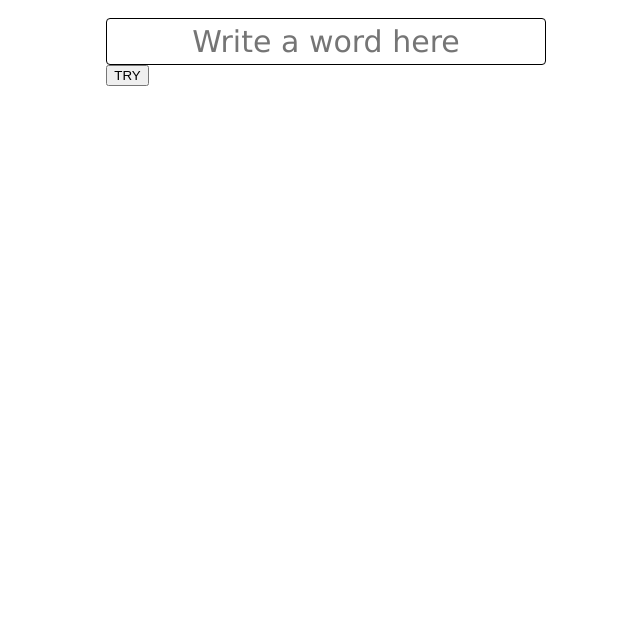
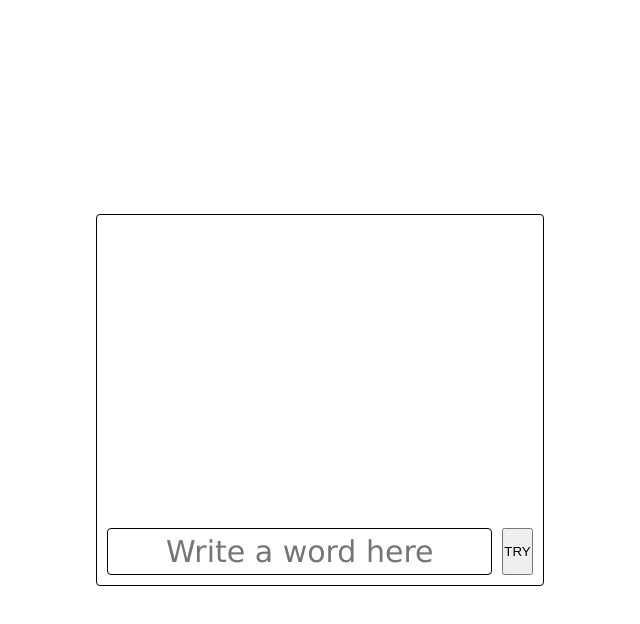
Before and after one commit to matias-ortubia/react-wordle, a React (Vite) app: page / in a window 1280 px wide. Shown: the top 624 px of the page, without its empty margins (320-960 px from the left). Built offline with nearby package versions, Linux system fonts and the light colour scheme.

Commit message:
Change: styles

```diff
--- a/src/App.css
+++ b/src/App.css
@@ -1,4 +1,4 @@
-#root {
+* {
   margin: 0;
   padding: 0;
 }
@@ -6,20 +6,39 @@
 html {
   font-family: 'Lucida Sans', 'Lucida Sans Regular', 'Lucida Grande', 'Lucida Sans Unicode', Geneva, Verdana, sans-serif;
   font-size: 62.5%;
+  height: 100%;
 }
 
 body {
+  height: 100%;
+  margin: 0;
+  /*
   display: flex;
   flex-flow: column nowrap;
   justify-content: center;
-  align-items: center;
+  align-items: center;*/
+}
+
+#root {
+  height: 100%;
 }
 
 main {
+  height: 100%;
   display: flex;
   flex-flow: column nowrap;
   justify-content: center;
   align-items: center;
   gap: 10px;
-  width: 80vw;
 }
+
+.game-container {
+  border: 1px solid #000;
+  border-radius: 4px;
+  padding: 10px;
+  display: flex;
+  flex-flow: column nowrap;
+  justify-content: center;
+  align-items: center;
+  gap: 2.5rem;
+}
--- a/src/App.jsx
+++ b/src/App.jsx
@@ -1,41 +1,34 @@
-import { useState } from 'react';
-import { WordsContainer, WordInputPanel } from './components';
-import { Word } from './components';
-import { compareWords } from './utils/compareWord';
-import './App.css';
+import { useState } from "react";
+import { WordsContainer, WordInputPanel } from "./components";
+import { Word } from "./components";
+import { compareWords } from "./utils/compareWord";
+import "./App.css";
 
 function App() {
-  /*const [words, setWords] = useState([]);
-  const [currentResult, setCurrentResult] = useState([]);
-*/
   const [tries, setTries] = useState([]);
-/*
-  const handleSubmit = (word) => {
-    const result = compareWords(word);
-    setCurrentResult(result);
-    setWords(prevWords => [...prevWords, word]);
-  };
-*/
+  // const [isGameOver, setGameOver] = useState(false);
 
   const handleSubmit = (word) => {
     const result = compareWords(word);
-    setTries(prevTries => [...prevTries, { word: word, result: result }]);
+    setTries((prevTries) => [...prevTries, { word: word, result: result }]);
   };
-
-  console.log("aa");
 
   return (
     <main>
-      <WordsContainer>
-        { tries.map((word, i) => {
-          return (
-            <Word result={ word.result } key={ i }>{ word.word }</Word>
-          );
-        }) }
-      </WordsContainer>
-      <WordInputPanel handleSubmit={ handleSubmit } />
+      <div className="game-container">
+        <WordsContainer>
+          {tries.map((word, i) => {
+            return (
+              <Word result={word.result} key={i}>
+                {word.word}
+              </Word>
+            );
+          })}
+        </WordsContainer>
+        <WordInputPanel handleSubmit={handleSubmit} />
+      </div>
     </main>
   );
 }
 
-export default App
+export default App;
--- a/src/components/word/word.module.css
+++ b/src/components/word/word.module.css
@@ -1,5 +1,5 @@
 .wordContainer {
     display: flex;
     flex-flow: row nowrap;
-    gap: 5px;
+    gap: 0.5rem;
 }
--- a/src/components/wordInputPanel/WordInputPanel.jsx
+++ b/src/components/wordInputPanel/WordInputPanel.jsx
@@ -2,6 +2,7 @@ import { useState } from 'react';
 import { PropTypes } from 'prop-types';
 import { WordInput } from './wordInput/WordInput';
 import { WordInputButton } from './wordInputButton/WordInputButton';
+import styles from './wordInputPanel.module.css';
 
 const WordInputPanel = ({ handleSubmit }) => {
     const [buffer, setBuffer] = useState("");
@@ -11,7 +12,7 @@ const WordInputPanel = ({ handleSubmit }) => {
     };
 
     return (
-        <div className="panelContainer">
+        <div className={ styles.panelContainer }>
             <WordInput input={ buffer }
                        handleTyping={ handleTyping }
                        handleSubmit={ handleSubmit }
--- a/src/components/wordInputPanel/wordInput/wordInput.module.css
+++ b/src/components/wordInputPanel/wordInput/wordInput.module.css
@@ -3,7 +3,6 @@
     border-radius: 4px;
     font-family: inherit;
     font-size: 3rem;
-    width: 100%;
     padding: 0.5rem;
     text-align: center;
 }
--- a/src/components/wordInputPanel/wordInputPanel.module.css
+++ b/src/components/wordInputPanel/wordInputPanel.module.css
@@ -1,4 +1,5 @@
 .panelContainer {
     display: flex;
     flex-flow: row nowrap;
+    gap: 1rem;
 }
--- a/src/components/wordsContainer/wordsContainer.module.css
+++ b/src/components/wordsContainer/wordsContainer.module.css
@@ -1,5 +1,7 @@
 .wordsContainer {
     display: flex;
     flex-flow: column nowrap;
-    gap: 10px;
+    gap: 1rem;
+    height: 27.8rem;
+    width: fit-content;
 }
```
